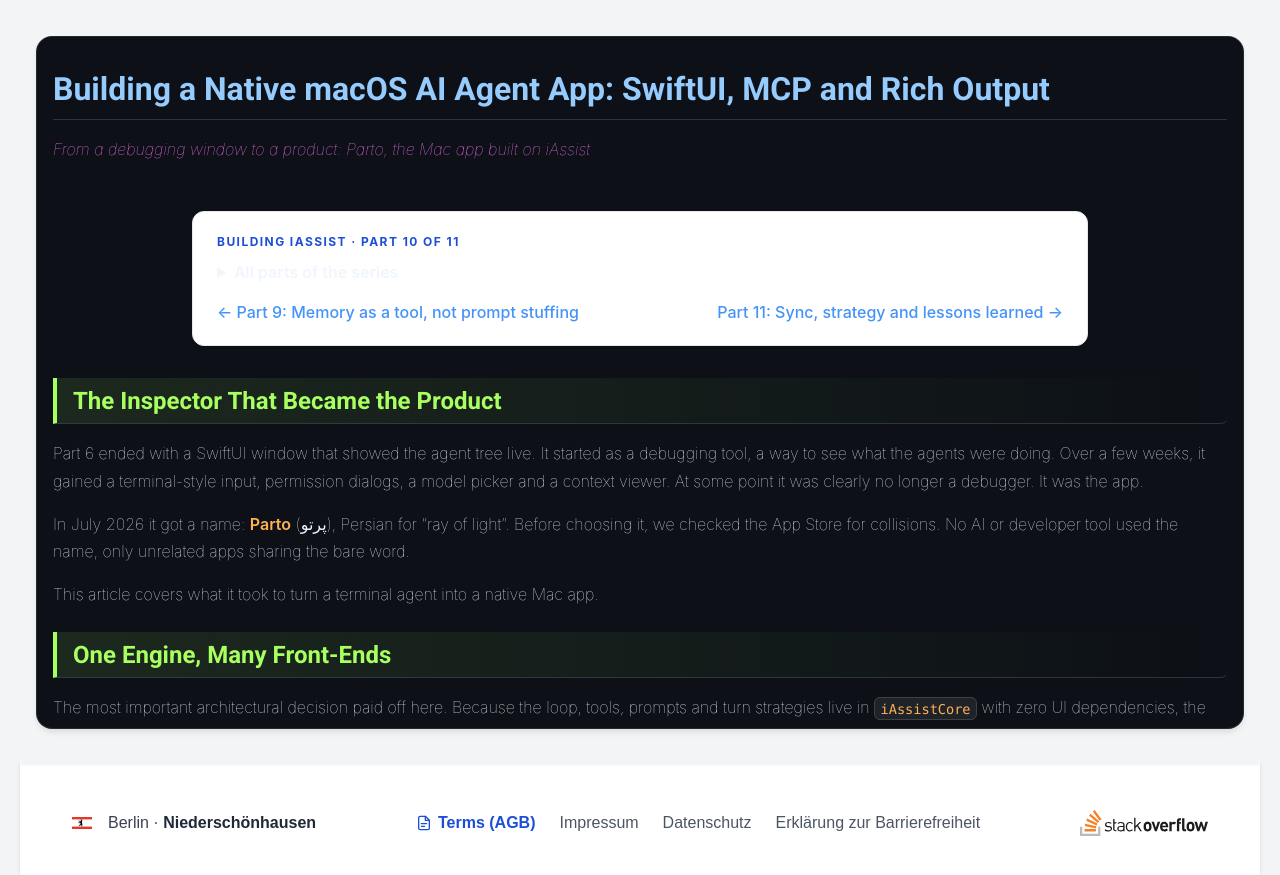
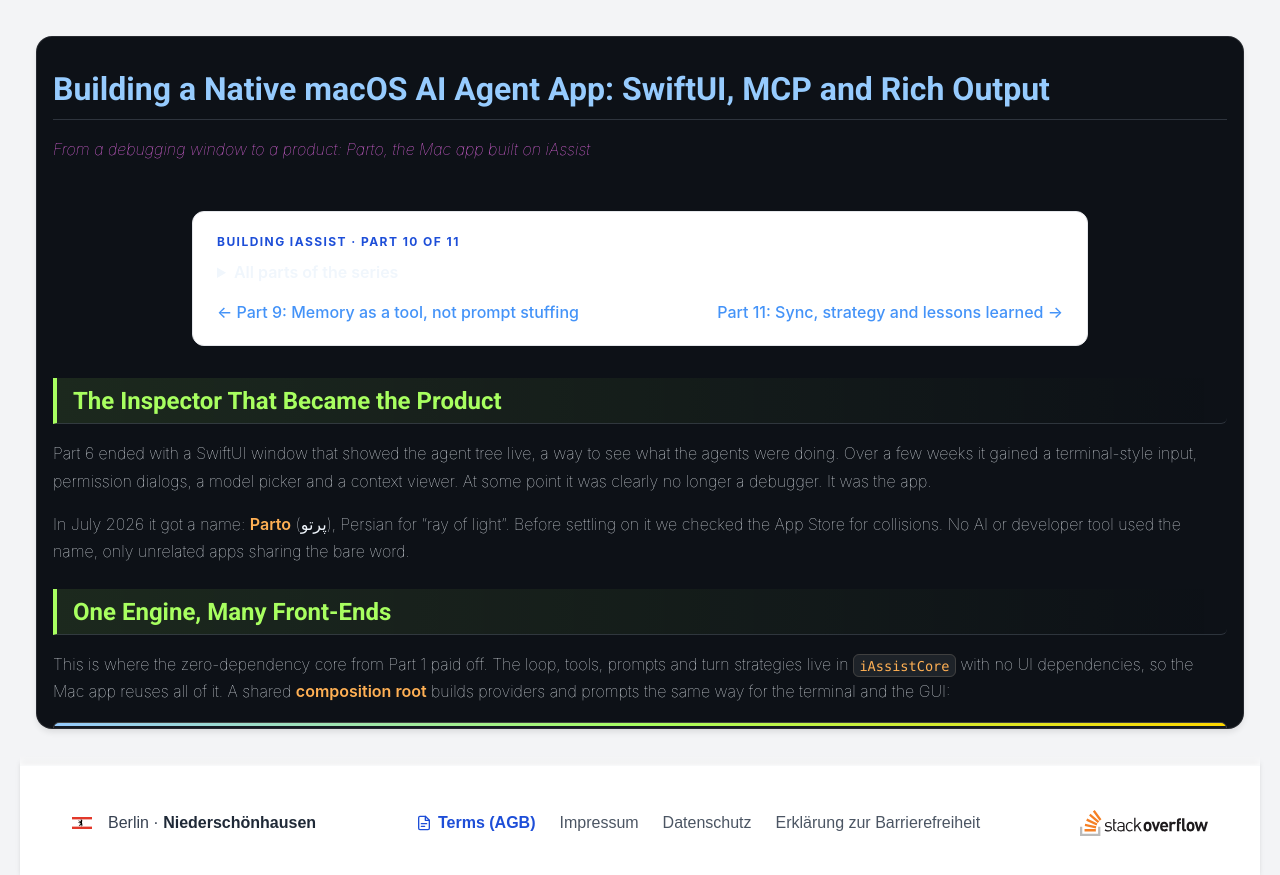
Before and after one commit to congruent-tech/congruent-tech.github.io, a Jekyll site: the page built from en/insights/ai/building-iassist/10-from-terminal-to-mac-app.markdown, in a window 1280 px wide. Shown: the top 875 px of the page. Built offline with Jekyll 4.4.1, drawn with Linux system fonts in a browser that asks for light colours; nearby versions of some CDN libraries; a style sheet for code colours, icons or effects is not loaded; part of the change alters nothing that is shown.

Commit message:
Rewrite Building iAssist part 10 for a more engaging read
Co-Authored-By: Claude Opus 5.5 <noreply@anthropic.com>

````diff
--- a/en/insights/ai/building-iassist/10-from-terminal-to-mac-app.markdown
+++ b/en/insights/ai/building-iassist/10-from-terminal-to-mac-app.markdown
@@ -18,15 +18,13 @@ description: "How a terminal coding agent became Parto, a native macOS app: live
 
 ## The Inspector That Became the Product
 
-Part 6 ended with a SwiftUI window that showed the agent tree live. It started as a debugging tool, a way to see what the agents were doing. Over a few weeks, it gained a terminal-style input, permission dialogs, a model picker and a context viewer. At some point it was clearly no longer a debugger. It was the app.
+Part 6 ended with a SwiftUI window that showed the agent tree live, a way to see what the agents were doing. Over a few weeks it gained a terminal-style input, permission dialogs, a model picker and a context viewer. At some point it was clearly no longer a debugger. It was the app.
 
-In July 2026 it got a name: **Parto** (پرتو), Persian for "ray of light". Before choosing it, we checked the App Store for collisions. No AI or developer tool used the name, only unrelated apps sharing the bare word.
-
-This article covers what it took to turn a terminal agent into a native Mac app.
+In July 2026 it got a name: **Parto** (پرتو), Persian for "ray of light". Before settling on it we checked the App Store for collisions. No AI or developer tool used the name, only unrelated apps sharing the bare word.
 
 ## One Engine, Many Front-Ends
 
-The most important architectural decision paid off here. Because the loop, tools, prompts and turn strategies live in `iAssistCore` with zero UI dependencies, the Mac app reuses all of it. A shared **composition root** builds providers and prompts the same way for the terminal and the GUI:
+This is where the zero-dependency core from Part 1 paid off. The loop, tools, prompts and turn strategies live in `iAssistCore` with no UI dependencies, so the Mac app reuses all of it. A shared **composition root** builds providers and prompts the same way for the terminal and the GUI:
 
 ```text
 feat(core): shared composition root for provider + prompt wiring
@@ -48,13 +46,13 @@ feat(inspector): shared context — multiple windows on ONE context (⌘⇧N)
 - **AppServices** holds what's shared: MCP connections, metrics, settings.
 - **ContextSession** holds one conversation: its engine, its own provider, its own theme.
 
-Each window gets its own context, which means one window can talk to Claude while another runs a local model. Utility windows (context viewer, metrics) follow the **frontmost** context using SwiftUI's `@FocusedValue`. One bug here is a good lesson in multi-window apps: utility windows first followed the *primary* window instead of the last active one, and permission prompts from MCP tools went to a fixed window instead of the focused one.
+Each window gets its own context, so one window can talk to Claude while another runs a local model. Utility windows (context viewer, metrics) follow the **frontmost** context using SwiftUI's `@FocusedValue`, though they didn't at first. They followed the *primary* window instead of the last active one, and permission prompts from MCP tools went to a fixed window instead of the focused one. If you build a multi-window app, expect to hit this.
 
 ## MCP: Any Tool, Without Writing Code
 
-The **Model Context Protocol** lets an agent use tools provided by external servers: databases, browsers, issue trackers, design tools. iAssist's `iAssistMCP` package wraps every MCP tool as a normal `AgentTool`, so the loop doesn't know or care where a tool comes from.
+The **Model Context Protocol** lets an agent use tools provided by external servers: databases, browsers, issue trackers, design tools. iAssist's `iAssistMCP` package wraps every MCP tool as a normal `AgentTool`, so the loop neither knows nor cares where a tool comes from.
 
-The work happened in a few steps:
+The work arrived in steps:
 
 ```text
 feat(mcp): scaffold iAssistMCP — MCP tools as AgentTools (TDD seam)
@@ -63,17 +61,17 @@ refactor(mcp): generalize transport behind MCPConnection; add HTTP connection
 feat(mcp): auto-refresh tools on tools/list_changed — no manual reconnect
 ```
 
-Three details were harder than they look:
+The commit log makes that look easier than it was. Three problems stood out:
 
-**Async connect, sync tools.** Connecting to a server is slow (spawn a process, handshake). But a turn asks for its tool list synchronously. The `MCPHost` connects ahead of time and hands out a snapshot of ready tools. A turn that starts mid-connect simply doesn't have that server's tools yet, and gets them on the next turn.
+**Async connect, sync tools.** Connecting to a server is slow (spawn a process, handshake), yet a turn asks for its tool list synchronously. The `MCPHost` connects ahead of time and hands out a snapshot of ready tools. A turn that starts mid-connect simply doesn't have that server's tools yet, and gets them on the next turn.
 
 **Cancelled connects.** If you disable a server while it's still connecting, the slow connect must not publish itself afterwards. Each server has a generation counter, bumped on every connect and disconnect, so a superseded connect knows to back off.
 
-**The GUI app PATH problem.** Many MCP servers are launched via `npx` or `uvx`. A Mac app started from the Dock doesn't inherit your shell's `PATH`, so those commands aren't found. The host copies the login shell's `PATH` into the environment of spawned servers. The add-server dialog also explains the difference between a wrong path and a command that isn't on `PATH`.
+**The GUI app PATH problem.** Many MCP servers are launched via `npx` or `uvx`, but a Mac app started from the Dock doesn't inherit your shell's `PATH`, so those commands aren't found. The host copies the login shell's `PATH` into the environment of spawned servers, and the add-server dialog explains the difference between a wrong path and a command that isn't on `PATH`.
 
 ## Every Token Counted
 
-The metering seam from Part 3 feeds a SwiftData store in `iAssistMetrics`. Every model call records model, tokens and duration. The app shows:
+The metering seam from Part 3 feeds a SwiftData store in `iAssistMetrics`, where every model call records its model, tokens and duration. The app shows:
 
 - a **token usage dashboard** with cost per model and per day
 - **per-context usage**, so you see what each conversation cost
@@ -81,16 +79,16 @@ The metering seam from Part 3 feeds a SwiftData store in `iAssistMetrics`. Every
 
 ## Answers as Documents, Not Just Text
 
-Model answers are markdown. Rendering them well turned into its own pair of packages:
+Model answers are markdown, and rendering them well turned into its own pair of packages:
 
 - **iAssistRender** renders markdown blocks natively: headings, tables, lists, quotes and **syntax-highlighted code** with line numbers. Themes are selectable per window.
 - **iAssistShaping** can **reshape** an answer for display: summarize it, simplify it, show a short version first with details below, or apply your own prompt. The original answer and the conversation are never modified; shaping is a display layer only.
 
 The most ambitious step was **Rich HTML rendering**: an HTML "shaper" turns an answer into a magazine-style page with CSS and SVG diagrams, shown in a WebView beside the transcript and exportable as PDF.
 
-## Sandboxing the WebView
+## The HTML Tag That Could Steal Your Secrets
 
-Rendering model-generated HTML is a security problem. The model's output may contain content from files it read, including secrets. The render pane disables JavaScript and applies a strict Content Security Policy, so the page can't fetch anything.
+Rendering model-generated HTML is a security problem, because the model's output may contain content from files it read, including secrets. So the render pane disables JavaScript and applies a strict Content Security Policy, and the page can't fetch anything.
 
 An adversarial review still found a hole, and the commit message describes it precisely:
 
@@ -101,13 +99,13 @@ Without it the model's HTML could exfiltrate context data (file contents,
 secrets) by refreshing to https://attacker/?d=<payload>, no JS required.
 ```
 
-A `<meta http-equiv="refresh">` tag needs no JavaScript. The fix allows only the initial in-memory load and also strips meta refresh tags as defense in depth.
+A `<meta http-equiv="refresh">` tag needs no JavaScript. The fix allows only the initial in-memory load, and strips meta refresh tags as defense in depth.
 
 > **Lesson:** Whatever the model produces is untrusted input, including HTML you asked it to write.
 
 ## Small Things That Make It Feel Native
 
-A lot of commits are about feel, and they matter for a tool you use all day:
+A lot of commits are about feel, which matters in a tool you use all day:
 
 - **Type-ahead queue**: type your next message while a turn is running; it's queued and shown stacked below.
 - **Esc to stop**, with an honest summary of what already happened (Part 2).
@@ -117,9 +115,9 @@ A lot of commits are about feel, and they matter for a tool you use all day:
 - A **recap card** at the end of work: what was done, and a model-written "you're doing X, next Y" summary.
 - Inline rendering of images and **SVG diagrams** the model draws, and previews of markdown, HTML and SVG files it writes.
 
-## Packaging a SwiftPM App
+## A Real `.app` Without an Xcode Project
 
-The app is built with Swift Package Manager, not an Xcode project. A small script turns it into a real `.app`:
+The app is built with Swift Package Manager, and a small script turns it into a real `.app`:
 
 ```text
 Packaging/make-app.sh:
@@ -129,16 +127,15 @@ Packaging/make-app.sh:
   4. codesign, then codesign --verify
 ```
 
-The icon is generated from an SVG by a Swift script into all Retina sizes. It uses the **Congruent Tech congruence mark** in cyan. TestFlight and notarization need an Apple Distribution certificate and an archivable Xcode target, so those are the next distribution steps.
+A Swift script generates the icon from an SVG into all Retina sizes, using the **Congruent Tech congruence mark** in cyan. TestFlight and notarization need an Apple Distribution certificate and an archivable Xcode target, so those are the next distribution steps.
 
 ## Key Takeaways
 
 - Keep the engine UI-free so a GUI can reuse it completely.
 - Model windows as contexts: shared services, per-window sessions.
-- Wrap MCP tools as ordinary tools; handle async connects, cancellation and `PATH` carefully.
+- Wrap MCP tools as ordinary tools, and handle async connects, cancellation and `PATH` carefully.
 - Treat model-generated HTML as hostile: no JavaScript, strict CSP, no navigation.
-- Polish matters in a tool people live in all day.
 
-In the final part we cover syncing history across devices with CloudKit and hybrid logical clocks, the strategy behind Parto, and what we learned overall.
+Parto now lives on one Mac. The final part takes it to a second one, where a simple delete can destroy newer work and "same second" turns out not to mean "same time", and then asks the harder question: why would anyone use this at all?
 
 {% include iassist-series-nav.html %}
````
